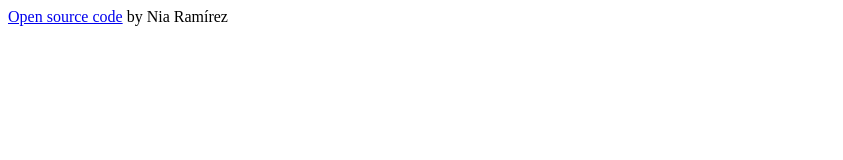
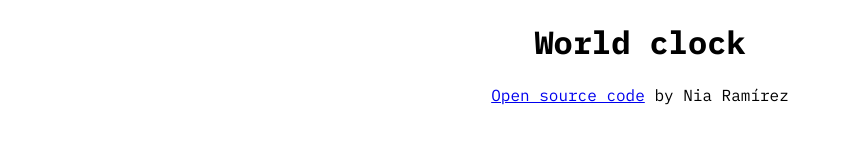
Before and after one commit to estefaniaramirezmnt/World-Clock-Project, a plain HTML site: page index.html in a window 1280 px wide. Shown: the whole page, without its empty margins (0-843 px from the left). Drawn offline with nearby package versions, Linux system fonts and the light colour scheme.

Commit message:
Added h1 and footer

```diff
--- a/index.html
+++ b/index.html
@@ -18,6 +18,7 @@
 
 </head>
 <body>
+    <h1>World clock</h1>
     <footer>
         <a href="https://github.com/estefaniaramirezmnt/World-Clock-Project">Open source code</a> by Nia Ramírez
     </footer>
--- a/src/styles.css
+++ b/src/styles.css
@@ -0,0 +1,11 @@
+body {
+    font-family: 'IBM Plex Mono', monospace, 'Inconsolata', monospace;
+}
+
+h1 {
+    text-align: center;
+}
+
+footer {
+    text-align: center;
+}
```
